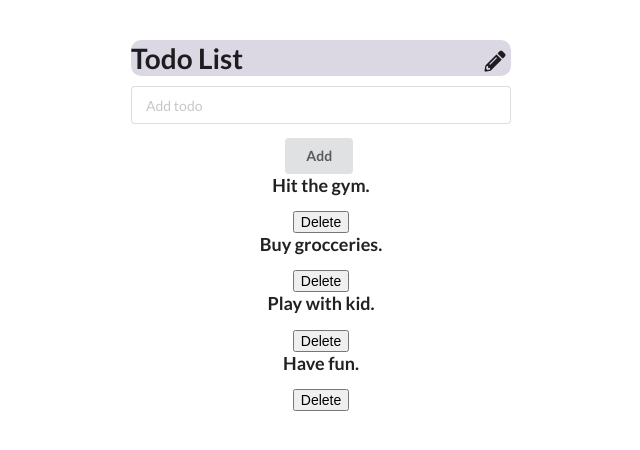
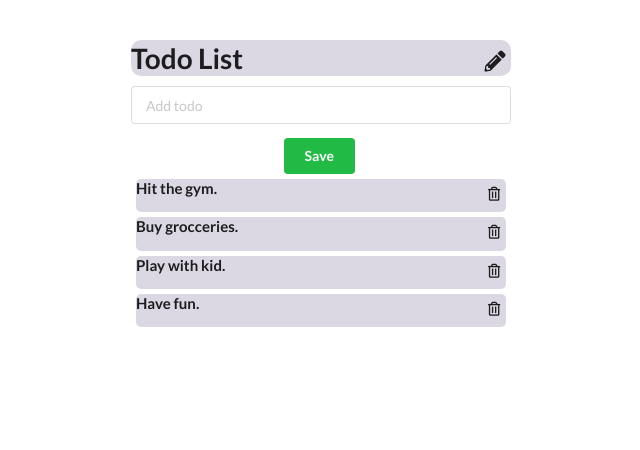
Before and after one commit to strayder90/todo-app, a React (Vite) app: page / in a window 1280 px wide. Both pictures are taken after a click on the button 814 px from the left and 61 px from the top of the page. Shown: the top 450 px of the page, without its empty margins (319-959 px from the left). Built offline with nearby package versions, Linux system fonts and the light colour scheme; data requests are answered from the project's data file.

Commit message:
New style applied.

```diff
--- a/src/assets/styles/todo.css
+++ b/src/assets/styles/todo.css
@@ -9,6 +9,18 @@
 .title {
   display: flex;
   justify-content: space-between;
+}
+
+.list {
+  display: flex;
+  justify-content: space-between;
+  margin: 5px;
+  background: #dbd8e3;
+  border-radius: 5px;
+}
+
+.button-delete {
+  margin-top: 5px;
 }
 
 /* Just to have this color pallete colors for use */
--- a/src/components/AddTodo.jsx
+++ b/src/components/AddTodo.jsx
@@ -16,8 +16,8 @@ export const AddTodo = () => {
         <div className="field">
           <input value={todos} onChange={(e) => setTodos(e.target.value)} type="text" placeholder="Add todo" required />
         </div>
-        <button className="ui button" type="submit">
-          Add
+        <button className="ui positive button" type="submit">
+          Save
         </button>
       </form>
     </>
--- a/src/components/Todo.jsx
+++ b/src/components/Todo.jsx
@@ -22,7 +22,7 @@ export const Todo = ({ text }) => {
     setTodos(newTodos);
   };
 
-  const fetchedData = () => {
+  const fetchData = () => {
     setTimeout(async () => {
       try {
         const result = await fetch("http://localhost:8000/todos");
@@ -31,14 +31,14 @@ export const Todo = ({ text }) => {
         setTodos(data);
         setIsLoading(false);
       } catch (error) {
-        alert(error.message);
         setIsLoading(true);
+        throw Error("Failed to fetch data!", { error });
       }
     }, 500);
   };
 
   useEffect(() => {
-    fetchedData();
+    fetchData();
   }, []);
 
   return (
@@ -46,7 +46,7 @@ export const Todo = ({ text }) => {
       <HeaderTitle text={text} toggleInput={toggleInput} />
       {toggle && <AddTodo />}
       {isLoading && <h3>Loading...</h3>}
-      {todos && <TodosList todos={todos} handleDelete={handleDelete} />}
+      {todos && !isLoading && <TodosList todos={todos} handleDelete={handleDelete} />}
     </>
   );
 };
--- a/src/components/TodosList.jsx
+++ b/src/components/TodosList.jsx
@@ -5,9 +5,11 @@ export const TodosList = ({ todos, handleDelete }) => {
   return (
     <>
       {todos.map((todo) => (
-        <div key={todo.id}>
-          <h3>{todo.name}</h3>
-          <button onClick={() => handleDelete(todo.id)}>Delete</button>
+        <div className="list" key={todo.id}>
+          <h4>{todo.name}</h4>
+          <span className="button-delete" onClick={() => handleDelete(todo.id)}>
+            <i className="trash alternate outline icon"></i>
+          </span>
         </div>
       ))}
     </>
```
